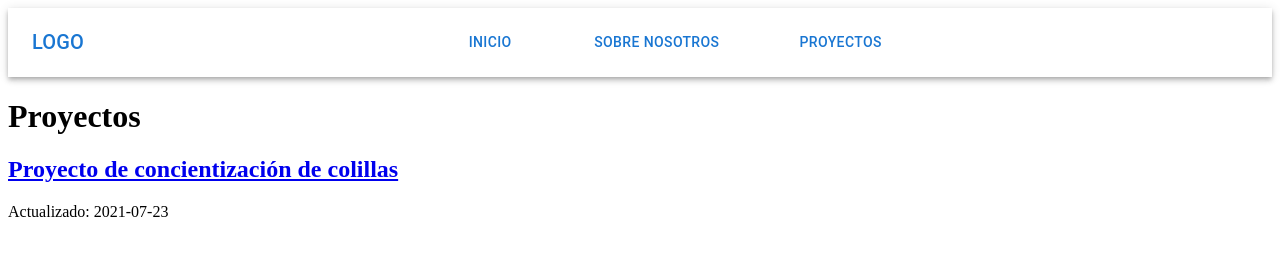
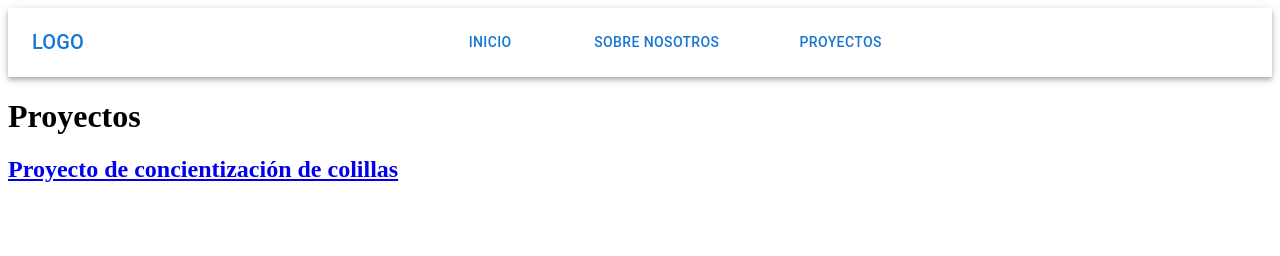
Before and after one commit to lucianop3196/administracion-de-consorcio, a Gatsby site: page /projects in a window 1280 px wide. Built offline with nearby package versions, Linux system fonts and the light colour scheme; Gatsby itself is replaced by a stand-in of ours.

Commit message:
Se agrego una variable al mdx

```diff
--- a/gatsby-config.js
+++ b/gatsby-config.js
@@ -5,7 +5,7 @@ require("dotenv").config({
 module.exports = {
   siteMetadata: {
     siteUrl: "https://www.yourdomain.tld",
-    title: "Municipalidad de Lincoln",
+    title: "Mas Conciencia",
   },
   plugins: [
     "gatsby-plugin-image",
@@ -18,5 +18,8 @@ module.exports = {
       },
     },
     "gatsby-plugin-mdx",
+    {
+      resolve: 'gatsby-plugin-mdx-frontmatter'
+    }
   ],
 };
--- a/src/pages/index.js
+++ b/src/pages/index.js
@@ -3,9 +3,8 @@ import Layout from "../components/Layout/layout";
 import { StaticImage } from "gatsby-plugin-image";
 import "./index.css";
 
-// markup
+// Este componente será un carrusel de fotos.
 const IndexPage = () => {
-
   return (
     <Layout pageTitle="Inicio">
       <p>Sitio web para Julian Tujague</p>
--- a/src/pages/projects/index.js
+++ b/src/pages/projects/index.js
@@ -10,7 +10,7 @@ const ProjectPage = ({ data }) => {
           <h2>
             <Link to={`/projects/${node.slug}`}>{node.frontmatter.title}</Link>
           </h2>
-          <p>Actualizado: {node.frontmatter.date}</p>
+          <p>{node.frontmatter.subtitle}</p>
         </article>
       ))}
     </Layout>
@@ -19,11 +19,11 @@ const ProjectPage = ({ data }) => {
 
 export const projects = graphql`
   {
-    allMdx(sort: { fields: frontmatter___date, order: ASC }) {
+    allMdx{
       nodes {
         frontmatter {
           title
-          date
+          subtitle
         }
         slug
         id
```
Also changed, not shown: src/pages/projects/{mdx.slug}.js (+5 -5 lines).
